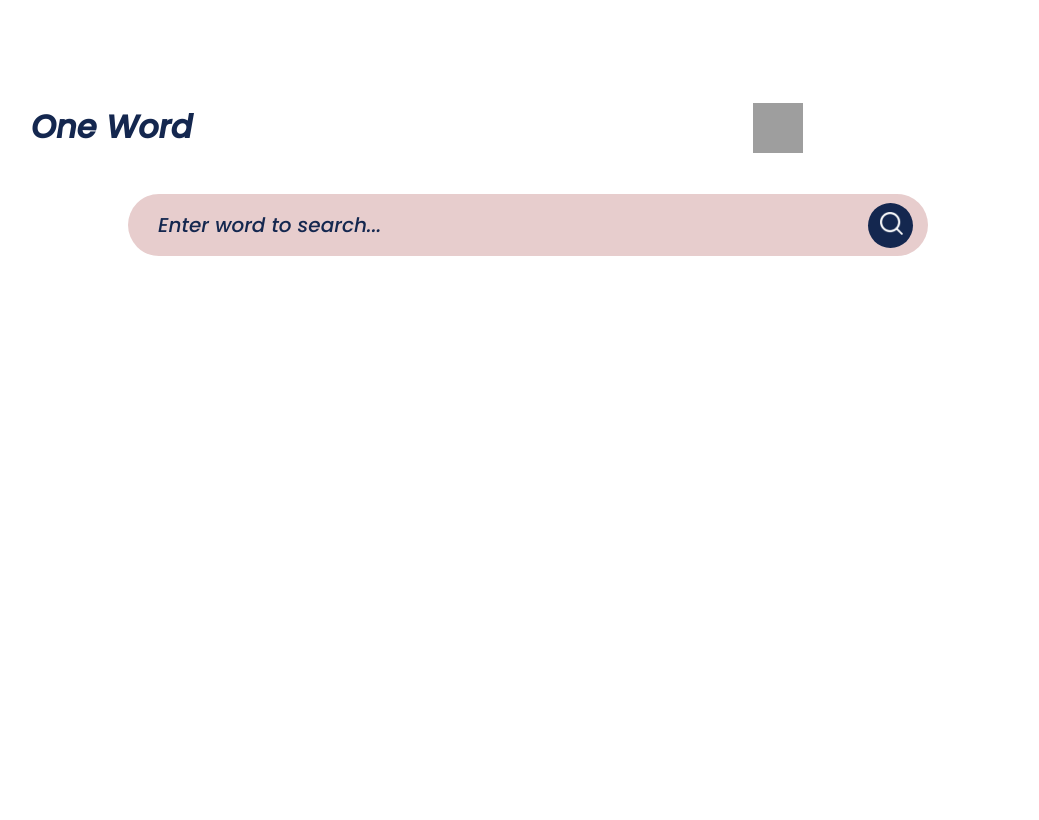
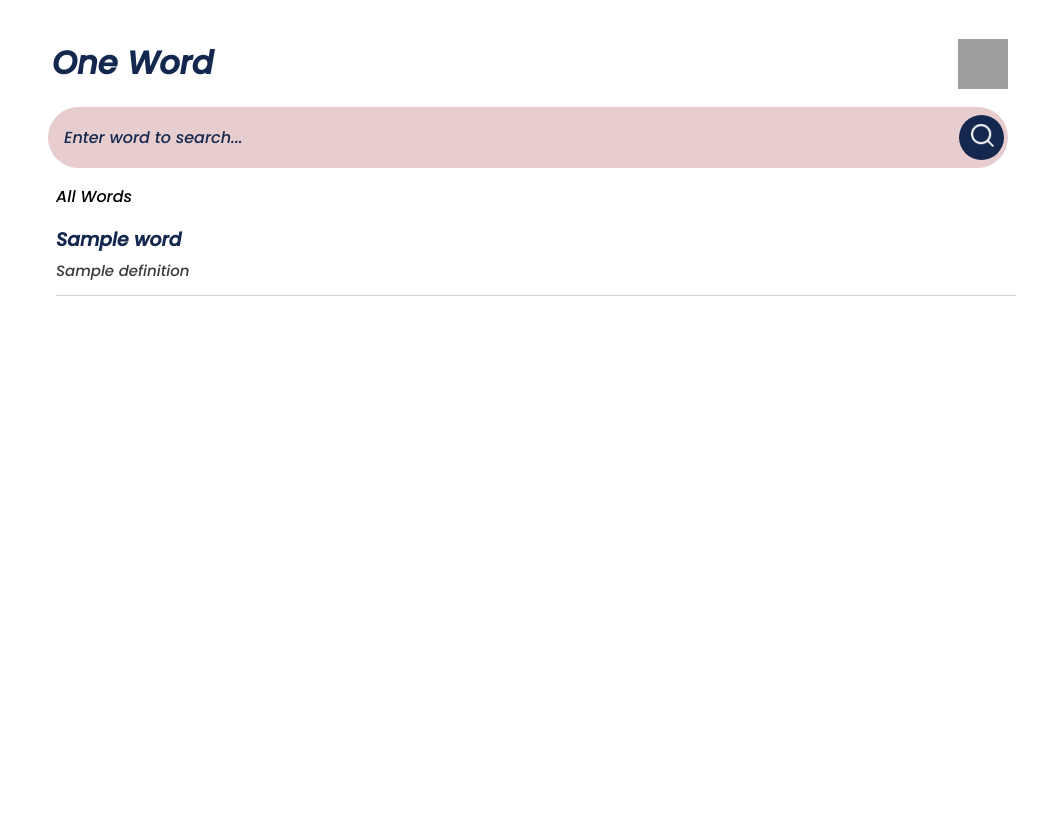
Before and after one commit to seikhchilli/One-Word, a Python web app: template app/templates/home.html in a window 1280 px wide. Shown: the whole page, without its empty margins (112-1151 px from the left). After the commit the page ends 296 px from the top, so only its background shows below. Run offline with Jinja, Linux system fonts and the light colour scheme; the template is opened without the code that fills it: most values are stand-ins (such as "Sample title", 1, 10 or a date in 2020); grey boxes are pictures that could not be loaded.

Commit message:
intermittent commit

```diff
--- a/app/main.py
+++ b/app/main.py
@@ -51,7 +51,7 @@ def word_definition(request: Request, word: str):
     return templates.TemplateResponse("word.html", {"request": request, "word_entry": word_entry})
 
 # Page for adding a word
-@app.get("/add", response_class=HTMLResponse)
+@app.get("/add/", response_class=HTMLResponse)
 def add_word_page(request: Request):
     return templates.TemplateResponse("add.html", {"request": request})
 
--- a/app/static/styles.css
+++ b/app/static/styles.css
@@ -13,7 +13,6 @@
 body {
     background-color:#ffffff;
     font-family: 'Open Sans', sans-serif;
-    padding: 10px;
     max-width: 1200px;
     margin: 0 auto;
 }
@@ -21,7 +20,7 @@ body {
 .container{
     width: 100%;
     min-height: 100vh;
-    padding: 5%;
+    padding: 2% 10% 2% 10%;
     /* background-image: linear-gradient(rgba(211, 216, 240, 0.9),rgba(161, 162, 170, 0.9)),; */
     background-position: center;
     background-size: cover;
@@ -29,31 +28,39 @@ body {
     flex-direction: column;
 }
 
+.nav_area{
+    display: flex;
+    align-items: center;
+    justify-content: center;
+}
+
 .navbar{
+    display: flex;
     list-style-type: none;
-    margin: 20px;
+    margin-top: 5px;
     padding: 0;
-    max-width: 800px;
+    width: 100%;
     overflow: hidden;
     /* background-color: #ffffff; */
     /* border-radius: 20px; */
     flex-direction: row;
-    margin-bottom: 10px;
-    justify-content: center;
+    margin-bottom: 5px;
+    justify-content: space-between;
 }
 
 .navbar h1{
     display: block;
     color: #14274F;
     text-align: center;
-    padding: 14px 14px 8px 14px;
+    padding-top: 10px;
+    padding-left: 4px;
     text-decoration: none;
 
 }
 
-.title1 {
+/* .title1 {
     float: left;
-    /* margin: 15px; */
+     margin: 15px;
     justify-content: center;
     font-family: 'Poppins', sans-serif;
 
@@ -63,26 +70,26 @@ body {
     cursor: pointer;
     font-family: 'Poppins', sans-serif;
 
-}
+} */
 
 
 
 .search_area{
-    margin: 20px;
     display: flex;
     align-items: center;
-    justify-content: center;
     /* flex-direction: column; */
 }
 
 .search-bar{
     width:100%;
-    max-width: 800px;
     background-color: rgba(137, 9, 9, 0.2);
     display: flex;
     align-items: center;
     border-radius: 60px;
-    padding: 1px 15px;
+    padding: 2px 4px;
+    padding-left: 0;
+    justify-content: space-between;
+    flex-direction: row;
     /* backdrop-filter: blur(4px) saturate(180%); */
 }
 
@@ -91,8 +98,10 @@ body {
      flex: 1;
      border: 0;
      outline: none;
-     padding: 15px 15px;
-     font-size: 20px;
+     font-size: 2vh;
+     padding-left: 2vh;
+     padding-top: 2vh;
+     padding-bottom: 2vh;
      color: #cac7ff;
 
 }
@@ -111,36 +120,49 @@ body {
     height: 45px;
     background: #14274F;
     cursor: pointer;
+
+}
+
+.content_heading_area{
+    margin-top: 8px;
+    padding: 8px;
 }
 
 .content{
-    margin: 20px;
     display: flex;
-    align-items: center;
-    justify-content: center;
     flex-direction: column;
 }
+
 .content li{
-    color: white;
+    color: #14274F;
     width:100%;
-    max-width: 600px;
-    background-color: rgba(255,255,255,0.2);
     display: flex;
-    align-items: center;
-    border-radius: 10px;
-    padding: 10px 20px;
-    backdrop-filter: blur(4px) saturate(180%);
-    margin: 5px;
+    margin: 8px;
+    padding-bottom: 13px;
+    flex-direction: column;
+    border-bottom-width: 1px;
+    border-bottom-color: lightgray;
+    border-bottom-style:inset;
 }
 
+.content li h3{
+    margin-bottom: 3px;
+}
 
 .content li a{
     text-decoration: none;
-    color: white;
+    color: #14274F;
 }
+
+.content li p{
+    padding-top: 2px;
+    color: #3A3B3C;
+    font-size: 15px;
+}
+
 .content li img{
     float: right;
-    color: white;
+    color: #14274F;
 }
 
 /* #searchForm,
@@ -164,16 +186,8 @@ body {
 
 /* Media queries for responsiveness */
 @media screen and (max-width: 475px) {
-
-    #searchForm,
-    #addForm {
-        flex-direction: column;
-    }
-
-    #searchInput,
-    #addWordInput,
-    #addDefinitionInput {
-        width: 100%;
+    .container {
+        padding: 0.5%;
     }
 }
 
@@ -215,8 +229,10 @@ body {
 }
 
 /* Responsive styles for iPad landscape mode */
-@media screen and (min-width: 768px) and (max-width: 1024px) and (orientation: landscape) {
-
+/* @media screen and (min-width: 768px) and (max-width: 1024px) and (orientation: landscape) {
+    .container {
+        padding: 0;
+    }
     #searchForm,
     #addForm {
         flex-direction: column;
@@ -227,4 +243,4 @@ body {
     #addDefinitionInput {
         width: 200px;
     }
-}
+} */
--- a/app/templates/home.html
+++ b/app/templates/home.html
@@ -10,24 +10,31 @@
 
 <body>
     <div class="container">
+        <div class="nav_area">
             <div class="navbar">
                 <h1 class="title1">One Word</h1>
-            <h1 class="title2"><a href="/add.html"><img width="50" height="50" src="https://img.icons8.com/ios-filled/50/FEE34A/add--v1.png" alt="add--v1"/></a></h2>
+                <h1 class="title2"><a href="/add"><img width="50" height="50" src="https://img.icons8.com/ios-filled/50/FEE34A/add--v1.png" alt="add--v1"/></a></h2>
             </div>
-
+        </div>
         <div class="search_area">
             <form id="searchForm" class="search-bar">
                 <input type="text" id="searchInput" placeholder="Enter word to search...">
                 <button type="submit"><img src="static\images\search.png"></button>
             </form>
         </div>
+        <div class="content_heading_area">
+            <p>
+                All Words
+            <p>
+        </div>
+        <div class="content_area">
             <div class="content">
                 <ul id="wordList">
                     {% for word in words %}
                     <li>
-                    <h2>
+                        <h3>
                         <a href="/word/{{ word.word }}">{{ word.word }}</a>
-                    </h2>
+                        </h3>
                         <p>
                             {{ word.definition }}
                         </p>
@@ -37,6 +44,8 @@
             </div>
         </div>
 
+    </div>
+
 
     <script src="static/script.js"></script>
 </body>
```
Lines whose indentation alone changed are shown as unchanged.
